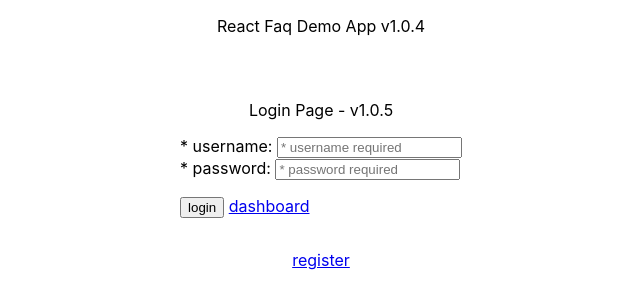
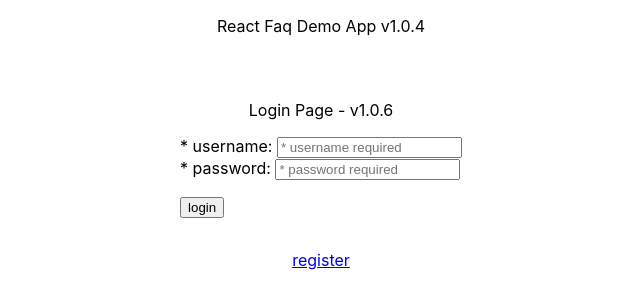
Before and after one commit to Gkilroy/rctfaqdmoappv1, a React (Create React App) app in the folder rct-faqdemo-appv1/: page / in a window 1280 px wide. Shown: the top 308 px of the page, without its empty margins (319-959 px from the left). Built offline with nearby package versions, Linux system fonts and the light colour scheme.

Commit message:
add password and login name and link to replit

```diff
--- a/rct-faqdemo-appv1/src/components/pages/Login.js
+++ b/rct-faqdemo-appv1/src/components/pages/Login.js
@@ -1,23 +1,38 @@
-
-//--- Login.js ---
-
 import { useState, useRef } from "react";
 import { Link } from "react-router-dom";
 
 const Login = (props) => {
 
     const [msg, setMsg] = useState("");
-    const txtusername = useRef();
+    const txtusername = useRef("");
+    const txtpassword = useRef("");
 
     const handleLogin = (e) =>{
 
         const _function_name = "handleLogin";
+        let _msg = "";
 
         try {
 
             const _uid = txtusername.current.value;
-            const _pwd = "pwd1"; //optionally: encrypt password
-            const _url = `https://d4a4b615-8c0c-4341-adae-e90a82bcb576-00-2xx2fade5wfsh.worf.replit.dev/login/${_uid}/${_pwd}`;
+            const _pwd = txtpassword.current.value; //optionally: encrypt password
+            const _url = `https://18959b93-e44b-40f4-95f8-0b8b59c124c6-00-jxhcsmotgrnu.spock.replit.dev/login/${_uid}/${_pwd}`;
+
+            if(_uid === null || _uid === undefined || _uid.trim().length === 0)
+            {
+                _msg = "* invalid username";
+            }
+
+            if(_pwd === null || _pwd === undefined || _pwd.trim().length === 0)
+            {
+                _msg = _msg + " * invalid password";
+            }
+
+            if(_msg.length > 0)
+            {
+                setMsg(_msg)
+                return false;
+            }
 
             fetch(_url)
             .then((res)=>res.json())
@@ -42,12 +57,12 @@ const Login = (props) => {
 
     return (
     <>
-        <p>Login Page - v1.0.5</p>
+        <p>Login Page - v1.0.6</p>
         <div>
             <span>* username: </span><input ref={txtusername} type="text" maxLength={20} placeholder="* username required"/> <br/>
-            <span>* password: </span><input type="password" maxLength={10} placeholder="* password required"/> <br/>
+            <span>* password: </span><input ref={txtpassword} type="password" maxLength={10} placeholder="* password required"/> <br/>
             <p>{msg}</p>
-            <p></p><button onClick={handleLogin}>login</button>{"  "}<Link to="/dashboard">dashboard</Link>
+            <p></p><button onClick={handleLogin}>login</button>
         </div>
         <p></p>
         <Link to="/register">register</Link>
```
